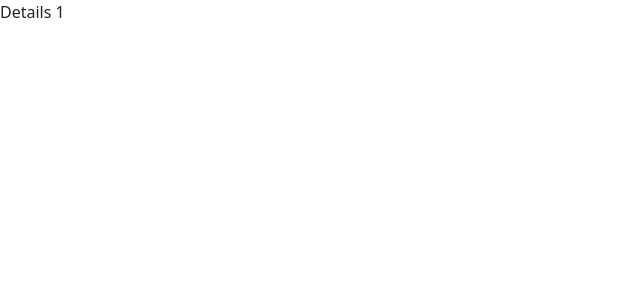
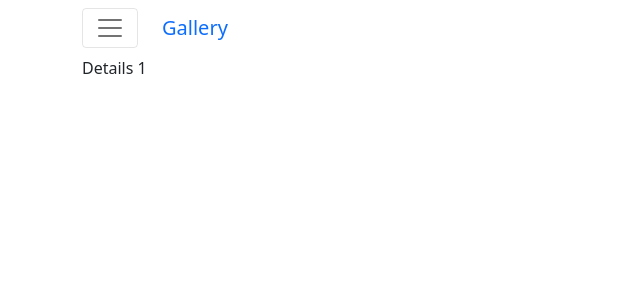
Before and after one commit to Hartaithan/mitra-test, a React (Create React App) app: page /details/1 in a window 1280 px wide. Shown: the top 300 px of the page, without its empty margins (0-640 px from the left). Built offline with nearby package versions, Linux system fonts and the light colour scheme.

Commit message:
add header component

```diff
--- a/src/App.tsx
+++ b/src/App.tsx
@@ -1,19 +1,21 @@
 import React from "react";
 import { Navigate, Route, Routes } from "react-router-dom";
+import Header from "./components/Header/Header";
 import About from "./pages/About";
 import Details from "./pages/Details";
 import Gallery from "./pages/Gallery";
 
 const App: React.FC = () => {
   return (
-    <div className="App">
+    <>
+      <Header />
       <Routes>
         <Route path="/" element={<Gallery />} />
         <Route path="/about" element={<About />} />
         <Route path="/details/:id" element={<Details />} />
         <Route path="*" element={<Navigate to="/" replace />} />
       </Routes>
-    </div>
+    </>
   );
 };
 
--- /dev/null
+++ b/src/components/Header/Header.tsx
@@ -0,0 +1,40 @@
+import React from "react";
+import { Container, Nav, Navbar, Offcanvas } from "react-bootstrap";
+import { NavLink } from "react-router-dom";
+import "./header.scss";
+
+const Header: React.FC = () => {
+  return (
+    <Navbar expand={false} className="header">
+      <Container className="header__container">
+        <Navbar.Toggle aria-controls="menu" />
+        <Navbar.Brand>
+          <NavLink to="/">Gallery</NavLink>
+        </Navbar.Brand>
+        <Navbar.Offcanvas
+          id="menu"
+          placement="start"
+          aria-labelledby="headerNavMenu"
+        >
+          <Offcanvas.Header closeButton>
+            <Offcanvas.Title id="headerNavMenu">
+              Navigation Menu
+            </Offcanvas.Title>
+          </Offcanvas.Header>
+          <Offcanvas.Body>
+            <Nav className="justify-content-end flex-grow-1 pe-3">
+              <NavLink className="nav-link" to="/">
+                Gallery
+              </NavLink>
+              <NavLink className="nav-link" to="/about">
+                About
+              </NavLink>
+            </Nav>
+          </Offcanvas.Body>
+        </Navbar.Offcanvas>
+      </Container>
+    </Navbar>
+  );
+};
+
+export default Header;
--- /dev/null
+++ b/src/components/Header/header.scss
@@ -0,0 +1,11 @@
+.header {
+  &__container {
+    justify-content: flex-start !important;
+    & > .navbar-brand {
+      margin-left: 24px;
+      & > a {
+        text-decoration: none;
+      }
+    }
+  }
+}
--- a/src/pages/About.tsx
+++ b/src/pages/About.tsx
@@ -1,7 +1,8 @@
 import React from "react";
+import { Container } from "react-bootstrap";
 
 const About: React.FC = () => {
-  return <div>About</div>;
+  return <Container>About</Container>;
 };
 
 export default About;
--- a/src/pages/Details.tsx
+++ b/src/pages/Details.tsx
@@ -1,9 +1,10 @@
 import React from "react";
+import { Container } from "react-bootstrap";
 import { useParams } from "react-router-dom";
 
 const Details: React.FC = () => {
   let { id } = useParams();
-  return <div>Details {id}</div>;
+  return <Container>Details {id}</Container>;
 };
 
 export default Details;
--- a/src/pages/Gallery.tsx
+++ b/src/pages/Gallery.tsx
@@ -1,7 +1,8 @@
 import React from "react";
+import { Container } from "react-bootstrap";
 
 const Gallery: React.FC = () => {
-  return <div>Gallery</div>;
+  return <Container>Gallery</Container>;
 };
 
 export default Gallery;
```
